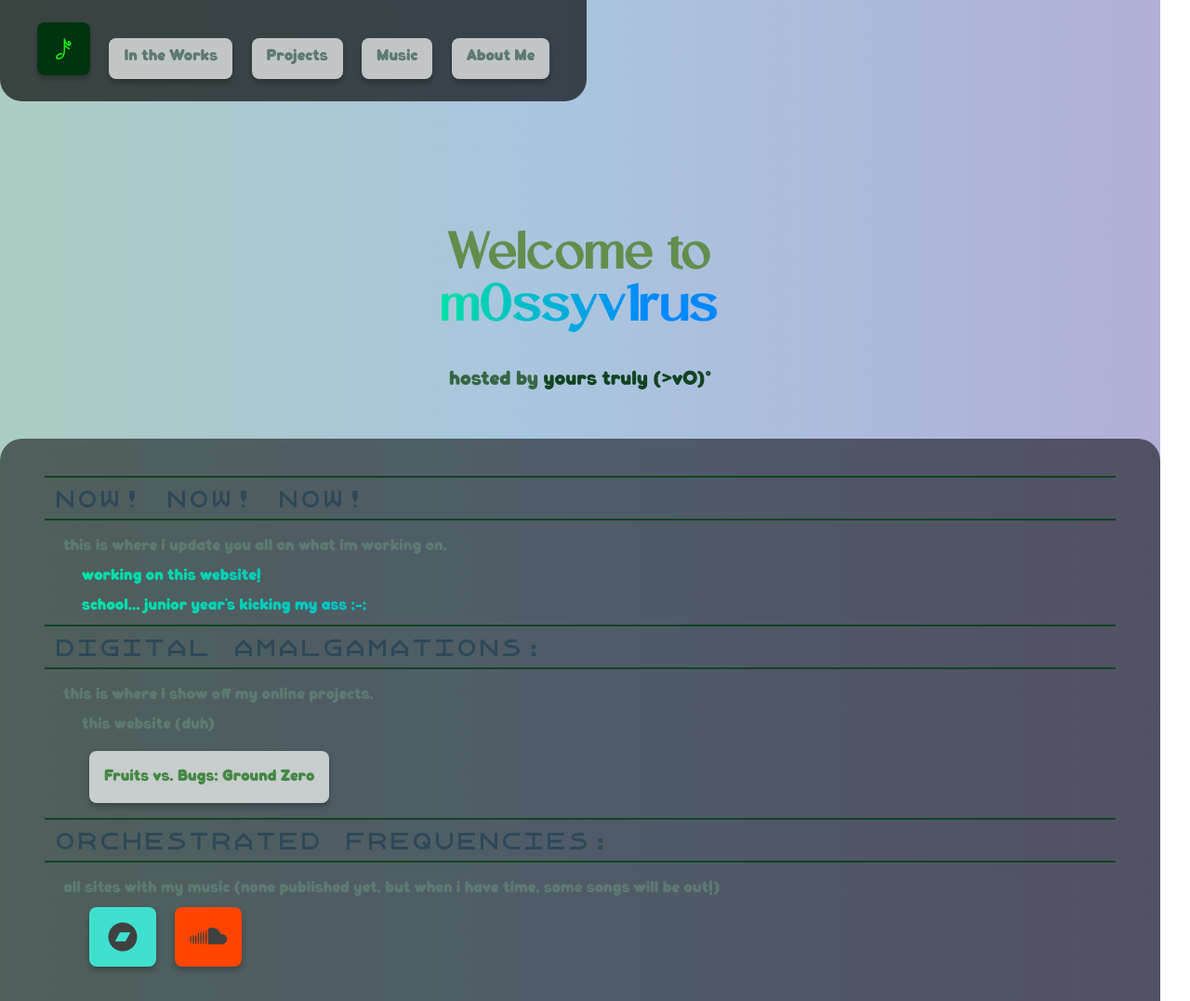
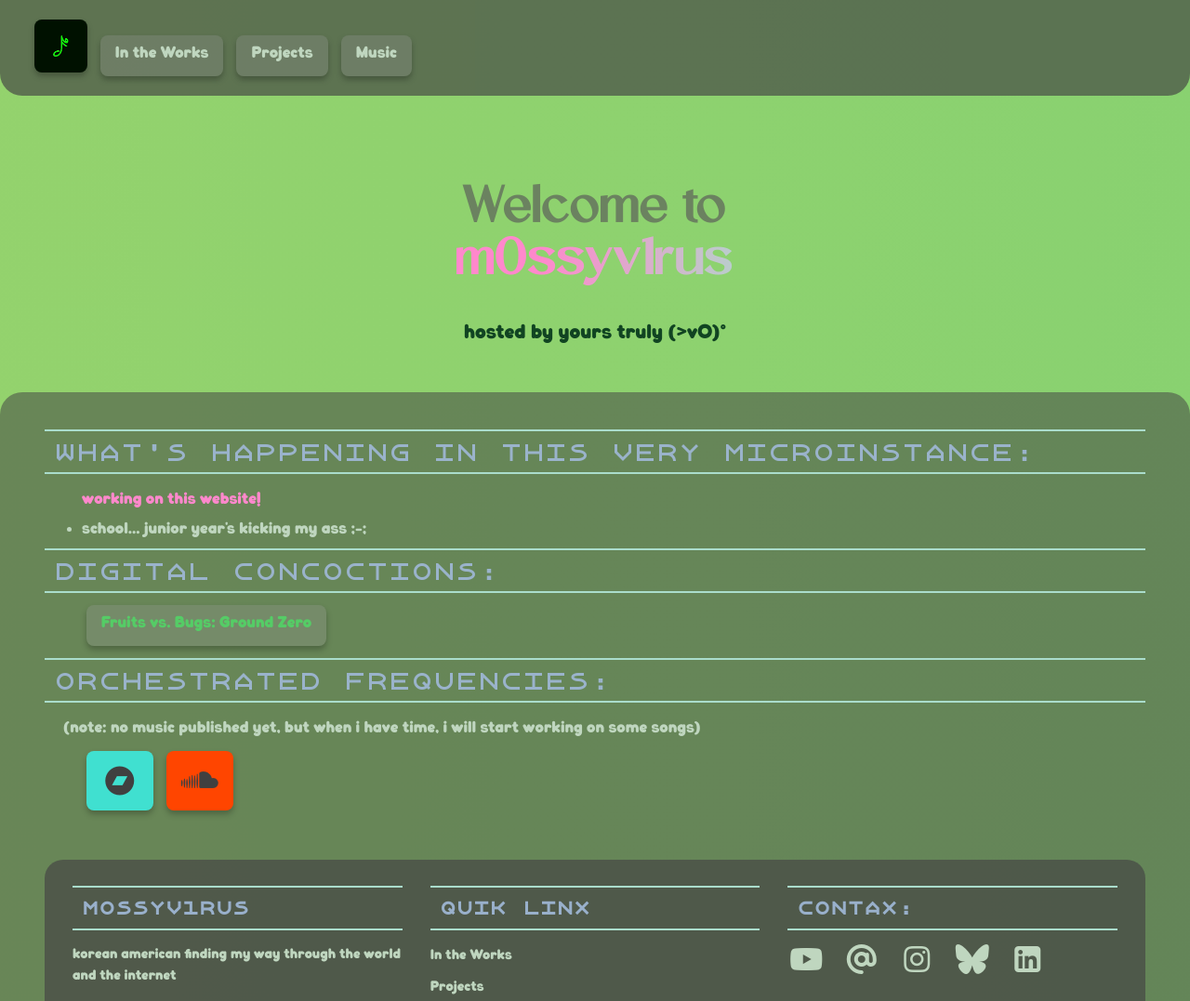
Before and after one commit to Improvingtime50/my-website, an Astro site: page / in a window 1280 px wide. Shown: the top 1077 px of the page at 93% size. Built offline with nearby package versions, Linux system fonts and the light colour scheme; Astro itself is replaced by a stand-in of ours.

Commit message:
major changes, color themes swapped, and some animations fixed.

```diff
--- a/src/pages/index.astro
+++ b/src/pages/index.astro
@@ -9,7 +9,7 @@ const version = packageJson.version;
 <html lang="en">
 	<head>
 		<meta charset="utf-8" />
-		<meta name="viewport" content="width=device-width, initial-scale=1.0" />
+		<meta name="viewport" content="width=device-width, initial-scale=1" />
 		<meta name="generator" content={Astro.generator} />
 		<title>enjoy your stay.</title>
 		<link
@@ -20,31 +20,31 @@ const version = packageJson.version;
 	</head>
 	<!-- Main Page -->
 	<body>
-		<div class="background">
+		<div class="nature-bg">
 			<!-- Navigation -->
-			<header class="navigation">
+			<header class="navigation" style="width: 100%">
 				<nav>
-					<a href="/" style="background:#031"
+					<a href="/" style="background:#010" class="a-btn"
 						><img src="../images/pfp.png" width="25" /></a
 					>
-					<a href="#now" class="wide qilka-bold">In the Works</a>
-					<a href="#proj" class="wide qilka-bold">Projects</a>
-					<a href="#mus" class="wide qilka-bold">Music</a>
-					<a href="#abt" class="wide qilka-bold">About Me</a>
+					<a href="#now" class="wide qilka-bold a-btn">In the Works</a
+					>
+					<a href="#proj" class="wide qilka-bold a-btn">Projects</a>
+					<a href="#mus" class="wide qilka-bold a-btn">Music</a>
 				</nav>
 			</header>
 
 			<!-- Greetings -->
 			<header class="title">
-				<h1 class="crafteds wide" style="margin-top: 200px;">
+				<h1 class="crafteds wide" style="margin-top: 150px;">
 					Welcome to<br /><span class="fancy">m0ssyv1rus</span>
 				</h1>
 				<h2
 					class="qilka-bold wide"
 					style="margin-top: 2rem; font-size: 20px"
 				>
-					hosted by <span style="color:#142"
-						>yours truly (>vO)&deg;</span
+					<span style="color:#142">
+						hosted by yours truly (>vO)&deg;</span
 					>
 				</h2>
 			</header>
@@ -52,35 +52,27 @@ const version = packageJson.version;
 			<!-- --Content-- -->
 			<main class="main-content">
 				<!-- Now -->
-				<h3 class="xanmono container" id="now">now! now! now!</h3>
-				<p class="qilka-bold" style="margin-left: 20px">
-					this is where i update you all on what im working on.
-				</p>
+				<h3 class="xanmono container" id="now">what's happening in this very microinstance:</h3>
 				<ul class="qilka-bold" style="margin-left: 40px">
 					<li class="fancy">working on this website!</li>
 				</ul>
 				<ul class="qilka-bold" style="margin-left: 40px">
-					<li class="fancy">
+					<li>
 						school... junior year's kicking my ass ;-;
 					</li>
 				</ul>
 
 				<!-- Current Projects -->
 				<h3 class="xanmono container" id="proj">
-					digital amalgamations:
+					digital concoctions:
 				</h3>
-				<p class="qilka-bold" style="margin-left: 20px">
-					this is where i show off my online projects.
-				</p>
 				<ul class="qilka-bold" style="margin-left: 40px">
-					<p>this website (duh)</p>
-					<p>
-						<a
-							href="https://under-the-briar.itch.io/fruits-vs-bugs-ground-zero"
-							target="_blank"
-							style="color: #484">Fruits vs. Bugs: Ground Zero</a
-						>
-					</p>
+					<a
+						href="https://under-the-briar.itch.io/fruits-vs-bugs-ground-zero"
+						target="_blank"
+						style="color: #5c6"
+						class="a-btn">Fruits vs. Bugs: Ground Zero</a
+					>
 				</ul>
 
 				<!-- Music -->
@@ -89,14 +81,16 @@ const version = packageJson.version;
 				</h3>
 				<div class="qilka-bold" style="margin-left: 20px">
 					<p>
-						all sites with my music (none published yet, but when i
-						have time, some songs will be out!)
+						(note: no music published yet, but when i have time, i
+						will start working on some songs)
 					</p>
+					<br />
 					<div style="margin-left: 20px">
 						<a
 							href="https://m0ssyv1rus.bandcamp.com"
 							target="_blank"
 							style="background:turquoise"
+							class="a-btn"
 						>
 							<i
 								class="fa-brands fa-bandcamp"
@@ -106,6 +100,7 @@ const version = packageJson.version;
 							href="https://soundcloud.com/the-matt-hattar"
 							target="_blank"
 							style="background:orangered"
+							class="a-btn"
 						>
 							<i
 								class="fa-brands fa-soundcloud"
--- a/src/styles/global.css
+++ b/src/styles/global.css
@@ -1,16 +1,16 @@
 /* Colors */
 :root {
-    --text: #5d7a72;
+    --text: #bfd6bf;
     --invis: #000000000;
-    --h1: rgba(93, 139, 68, 0.95);
-    --h2: rgba(48, 97, 59, 0.95);
-    --h3: rgba(44, 71, 88, 0.95);
+    --h1: rgba(105, 125, 95, 0.95);
+    --h2: rgba(157, 210, 200, 0.95);
+    --h3: rgba(157, 181, 210, 0.95);
 }
 
 @property --green {
     syntax: '<color>';
     inherits: false;
-    initial-value: #aed4a1;
+    initial-value: rgb(112, 207, 120);
 }
 
 @property --blue {
@@ -28,25 +28,25 @@
 @property --yellow-green {
     syntax: '<color>';
     inherits: false;
-    initial-value: #b4d36b;
+    initial-value: #9ad36b;
 }
 
 @property --blue-green {
     syntax: '<color>';
     inherits: false;
-    initial-value: #6bd3a8;
+    initial-value: #6bd3ca;
 }
 
 @property --matt-green {
     syntax: '<color>';
     inherits: false;
-    initial-value: #0f8;
+    initial-value: #8fc;
 }
 
-@property --matt-blue {
+@property --matt-purple {
     syntax: '<color>';
     inherits: false;
-    initial-value: #08f;
+    initial-value: #f8c;
 }
 
 /* Fonts */
@@ -91,8 +91,8 @@
 }
 
 body {
-    height: 100vh;
-    width: min(100% - 2rem);
+    min-height: 100vh;
+    width: 100%;
     -webkit-font-smoothing: antialiased;
     -moz-osx-font-smoothing: grayscale;
     line-height: 0.5rem;
@@ -102,7 +102,7 @@ body {
 /* Back Background */
 .background {
     min-height: 100vh;
-    background-image: linear-gradient(90deg, var(--green), var(--blue), var(--purple), var(--green), var(--blue));
+    background-image: repeating-linear-gradient(90deg, var(--green), var(--blue), var(--purple), var(--blue), var(--green));
     background-size: 400%;
     animation: bgAnimation 24s ease-in-out infinite;
     display: flex;
@@ -111,9 +111,12 @@ body {
 
 .nature-bg {
     min-height: 100vh;
-    background-image: linear-gradient(90deg, var(--yellow-green), var(--green), var(--blue-green), var(--yellow-green), var(--green));
-    background-size: 400%;
-    animation: nature-bg 24s ease-in-out infinite;
+    background-image: linear-gradient(90deg,
+            var(--yellow-green),
+            var(--green),
+            var(--blue-green));
+    background-size: 800%;
+    animation: nature-bg 24s ease-in-out infinite alternate;
     display: flex;
     flex-direction: column;
 }
@@ -128,7 +131,7 @@ body {
     position: fixed;
     flex-grow: 1;
     padding: 1rem 2rem;
-    background: #000a;
+    background: #444a;
     border-radius: 0 0 24px 24px;
     display: flex;
     flex-direction: column;
@@ -137,7 +140,7 @@ body {
 .main-content {
     flex-grow: 1;
     padding: 2rem 3rem;
-    background: #0008;
+    background: #4448;
     border-radius: 24px 24px 0 0;
     display: flex;
     flex-direction: column;
@@ -145,8 +148,8 @@ body {
 }
 
 .container {
-    border-top: 2px solid #142;
-    border-bottom: 2px solid #142;
+    border-top: 2px solid #adc;
+    border-bottom: 2px solid #adc;
     padding: 10px
 }
 
@@ -163,14 +166,12 @@ body {
 }
 
 @keyframes nature-bg {
-
-    0%,
-    100% {
-        background-position: 0%, 50%;
+    0% {
+        background-position: 0% 50%;
     }
 
     100% {
-        background-position: 50%, 100%;
+        background-position: 100% 50%;
     }
 }
 
@@ -178,7 +179,7 @@ body {
 
 /* Base Footer Styling */
 .footer {
-    background-color: #000a;
+    background-color: #444a;
     color: var(--text);
     padding: 20px 30px 20px 30px;
     border-radius: 20px;
@@ -287,13 +288,12 @@ li {
 
 .fancy {
     background-image: linear-gradient(90deg,
+            var(--matt-purple),
+            var(--matt-purple),
             var(--matt-green),
             var(--matt-green),
-            var(--matt-blue),
-            var(--matt-blue),
-            white,
-            var(--matt-green),
-            var(--matt-green));
+            var(--matt-purple),
+            var(--matt-purple));
     background-size: 600%;
     background-position: 0% 50%;
 
@@ -301,7 +301,7 @@ li {
     background-clip: text;
     -webkit-background-clip: text;
 
-    animation: move-text-gradient 4s ease-in-out infinite;
+    animation: move-text-gradient 24s ease-in-out infinite;
 }
 
 @keyframes move-text-gradient {
@@ -320,11 +320,11 @@ li {
 
 /* Buttons */
 .btn,
-a {
+.a-btn {
     display: inline-block;
-    margin: 0.5rem;
+    margin: 0.3rem;
     padding: 1rem;
-    background: #ffffffb0;
+    background: #9994;
     color: var(--text);
     border-radius: 8px;
     text-decoration: none;
```
